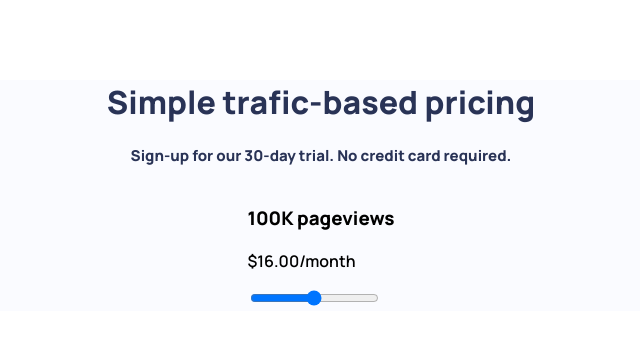
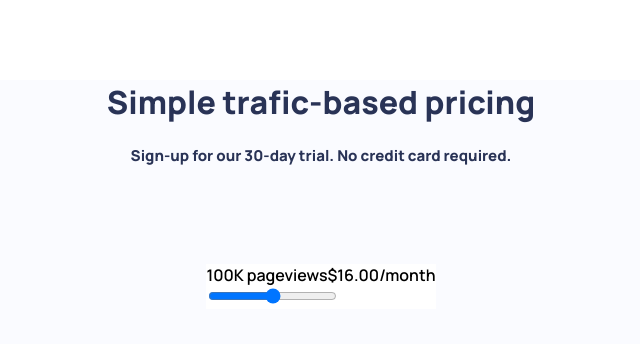
Before and after one commit to Vernacci/interactive-pricing-component, a Vue app: page / in a window 1280 px wide. Shown: the top 344 px of the page, without its empty margins (319-959 px from the left). Built offline with nearby package versions, Linux system fonts and the light colour scheme.

Commit message:
update Slider

```diff
--- a/src/components/Slider.vue
+++ b/src/components/Slider.vue
@@ -1,12 +1,16 @@
-<script setup></script>
+<script setup>
+import { ref } from 'vue';
+
+const price = ref(16.0);
+</script>
 
 <template>
   <main class="container">
     <div class="content">
-      <h3>100K pageviews</h3>
-      <p class="price">$16.00/month</p>
+      <span class="views">100K pageviews</span>
+      <span class="price">${{ price }}.00/month</span>
       <div class="slider-container">
-        <input type="range" name="uau" id="" />
+        <input type="range" name="price-slider" class="slider" v-bind="price" />
       </div>
     </div>
   </main>
@@ -17,5 +21,10 @@
   display: flex;
   justify-content: center;
   align-items: center;
+  height: 200px;
+}
+
+.content {
+  background-color: white;
 }
 </style>
```
